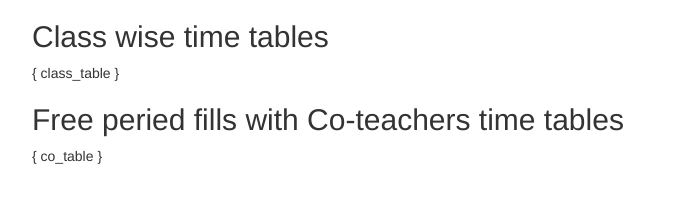
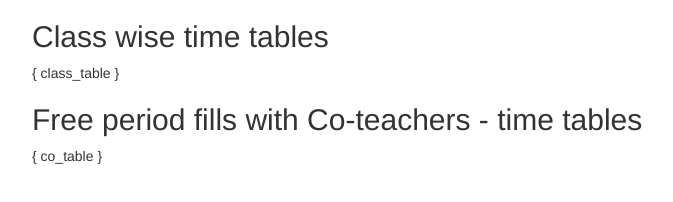
Before and after one commit to satramcs/time_table, a website: page views/table.html in a window 1280 px wide. Shown: the whole page, without its empty margins (23-696 px from the left). Drawn offline with nearby package versions, Linux system fonts and the light colour scheme.

Commit message:
readme added

```diff
--- a/views/table.html
+++ b/views/table.html
@@ -11,7 +11,7 @@
         { class_table }
       </div>
       <div class="row">
-        <h2>Free peried fills with Co-teachers time tables</h2>
+        <h2>Free period fills with Co-teachers - time tables</h2>
         { co_table }
       </div>
     </div>
```
Also changed, not shown: README.md.
